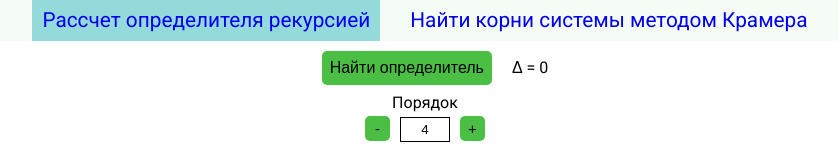
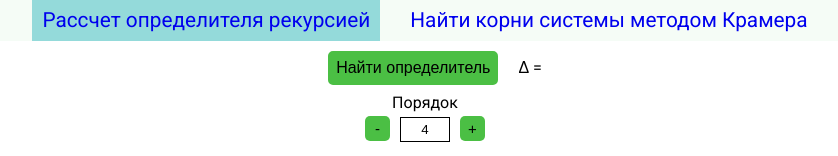
Before and after one commit to Traunin/matrix-calculator, a Vue app: page /#/ in a window 1280 px wide. Both pictures are taken after a click on the button "Найти определитель". Shown: the top 156 px of the page, without its empty margins (215-1053 px from the left). Built offline with nearby package versions, Linux system fonts and the light colour scheme.

Commit message:
Change to work with returned value

```diff
--- a/src/views/DeterminantCalculator.vue
+++ b/src/views/DeterminantCalculator.vue
@@ -4,7 +4,7 @@
             <button
                 @click.prevent="
                     determinantCalculated = true;
-                    matrix.calculateDetetrminantRecursively();
+                    determinant = matrix.calculateDetetrminantRecursively();
                 "
             >
                 Найти определитель
@@ -13,7 +13,7 @@
                 class="result"
                 v-if="determinantCalculated"
             >
-                Δ = {{ matrix.determinant }}
+                Δ = {{ determinant }}
             </div>
         </div>
 
@@ -37,6 +37,7 @@ export default {
         return {
             matrix: new Matrix(4, 4, true, false),
             determinantCalculated: false,
+            determinant: 0,
         };
     },
 };
```
